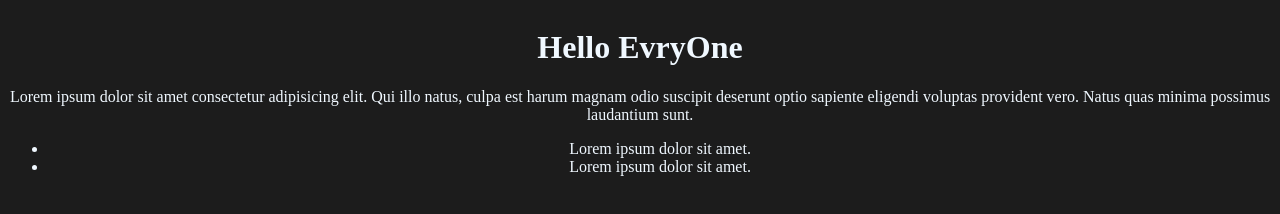
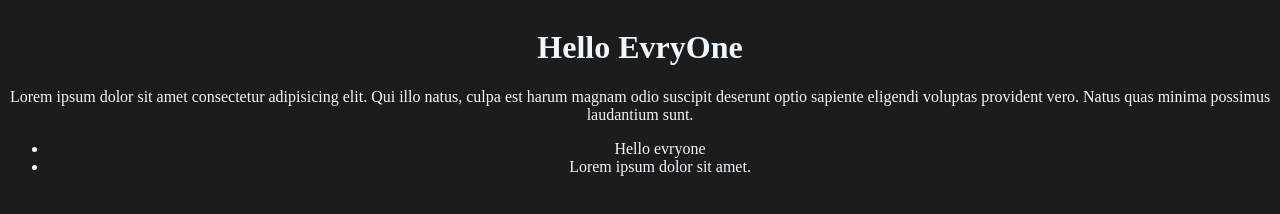
Before and after one commit to HamzaEzziymy/course_git, a plain HTML site: page index.html in a window 1280 px wide. Drawn offline with Linux system fonts and the light colour scheme.

Commit message:
index.html

```diff
--- a/index.html
+++ b/index.html
@@ -12,7 +12,7 @@
         <h1>Hello EvryOne</h1>
         <p>Lorem ipsum dolor sit amet consectetur adipisicing elit. Qui illo natus, culpa est harum magnam odio suscipit deserunt optio sapiente eligendi voluptas provident vero. Natus quas minima possimus laudantium sunt.</p>
         <ul>
-            <li>Lorem ipsum dolor sit amet.</li>
+            <li>Hello evryone</li>
             <li>Lorem ipsum dolor sit amet.</li>
         </ul>
     </div>
```
